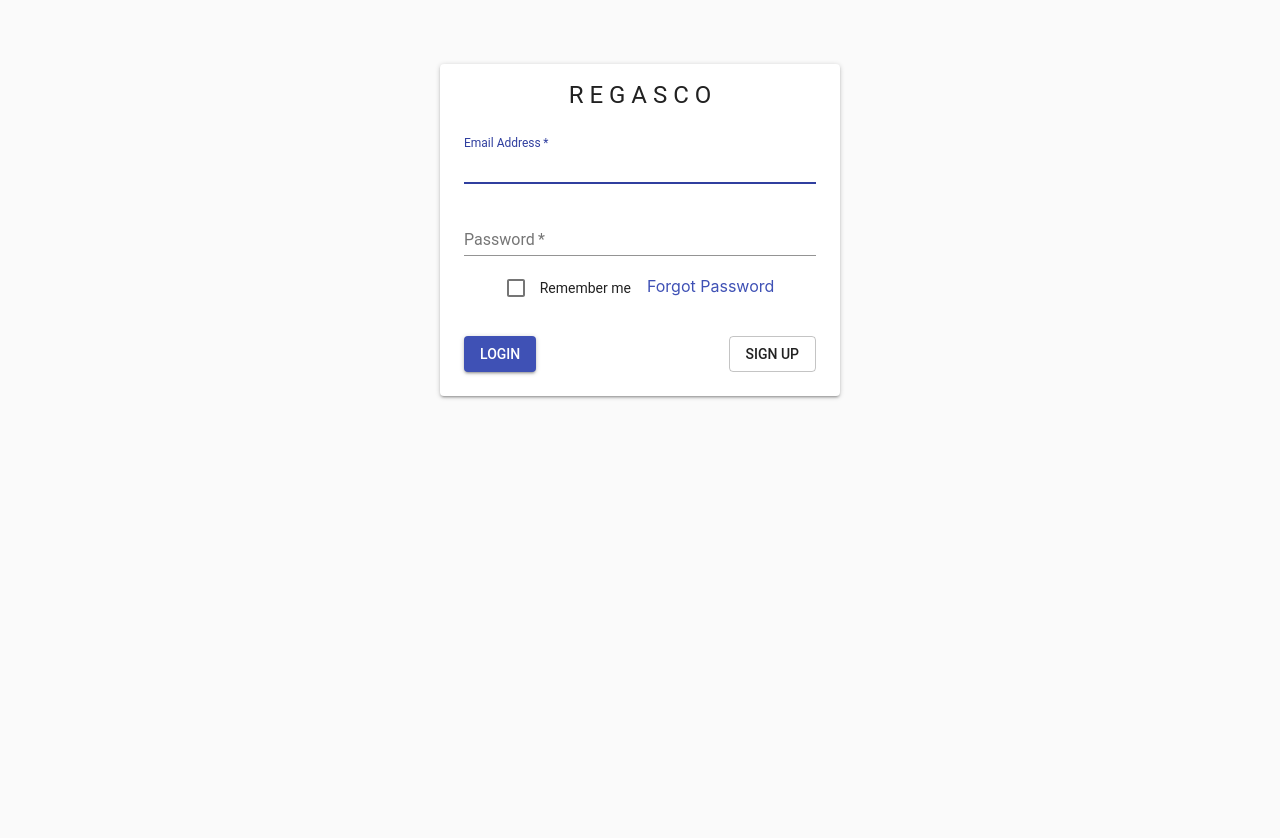
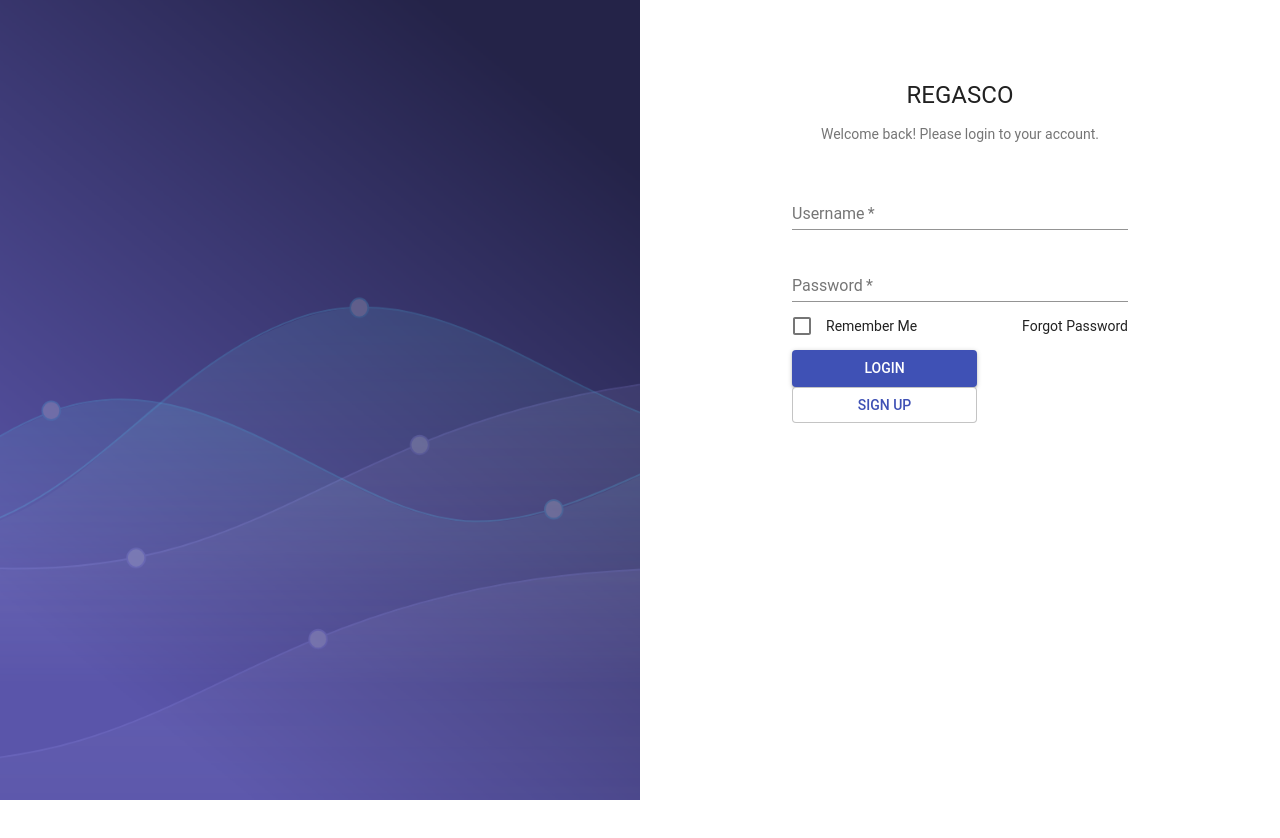
Before and after one commit to DaveDev813/whitelabel, a React (Create React App) app: page / in a window 1280 px wide. Shown: the top 838 px of the page. After the commit the page ends 800 px from the top, so only its background shows below. Built offline with nearby package versions, Linux system fonts and the light colour scheme.

Commit message:
Modified Login Page

```diff
--- a/src/screens/SignInScreen.tsx
+++ b/src/screens/SignInScreen.tsx
@@ -1,104 +1,117 @@
 import React from "react";
-import Button from "@material-ui/core/Button";
-import CssBaseline from "@material-ui/core/CssBaseline";
-import FormControl from "@material-ui/core/FormControl";
-import FormControlLabel from "@material-ui/core/FormControlLabel";
-import Checkbox from "@material-ui/core/Checkbox";
-import Input from "@material-ui/core/Input";
-import InputLabel from "@material-ui/core/InputLabel";
-import Paper from "@material-ui/core/Paper";
-import withStyles from "@material-ui/core/styles/withStyles";
-import { Theme, createStyles, Grid, Link, Typography } from "@material-ui/core";
+import { RouteComponentProps, withRouter } from "react-router";
 import LaunchContainer from "../containers/LaunchContainer";
 import LaunchTitle from "../components/LaunchTitle";
 
+import { Grid, TextField, FormControlLabel, Checkbox, Button, Typography, withStyles, createStyles, Theme, Link } from "@material-ui/core";
+
 const styles = (theme: Theme) =>
   createStyles({
-    main: {
-      width: "auto",
-      display: "block", // Fix IE 11 issue.
-      marginLeft: theme.spacing.unit * 3,
-      marginRight: theme.spacing.unit * 3,
-      [theme.breakpoints.up(400 + theme.spacing.unit * 3 * 2)]: {
-        width: 400,
-        marginLeft: "auto",
-        marginRight: "auto"
-      }
-    },
     paper: {
-      marginTop: theme.spacing.unit * 8,
+      margin: `${theme.spacing.unit * 8}px 20%`,
       display: "flex",
       flexDirection: "column",
       alignItems: "center",
       padding: `${theme.spacing.unit * 2}px ${theme.spacing.unit * 3}px ${theme
         .spacing.unit * 3}px`
     },
-    avatar: {
-      margin: theme.spacing.unit,
-      backgroundColor: theme.palette.secondary.main
-    },
     form: {
       width: "100%", // Fix IE 11 issue.
-      marginTop: theme.spacing.unit
+      marginTop: theme.spacing.unit + 30
     },
-    submit: {
-      marginTop: theme.spacing.unit * 3
+    button: {
+      width: 185
+    },
+    forgot_password: {
+      color: ''
     }
   });
 
-function SignInScreen(props: { classes: any }) {
-  const { classes } = props;
+const Signin: React.FC<{ classes: any } & RouteComponentProps> = ({
+  classes,
+  history
+}) => {
+  return (
+    <LaunchContainer>
+      <div className={classes.paper}>
+        <LaunchTitle subtitle="Welcome back! Please login to your account." />
+        <form className={classes.form}>
+          <Grid container spacing={24}>
+            <Grid item xs={12} sm={12}>
+              <TextField
+                required
+                id="username"
+                name="username"
+                label="Username"
+                fullWidth
+                autoComplete="username"
+              />
+            </Grid>
+            <Grid item xs={12} sm={12}>
+              <TextField
+                required
+                id="password"
+                name="password"
+                label="Password"
+                type="password"
+                fullWidth
+                autoComplete="password"
+              />
+            </Grid>
 
-  return (
-    <main className={classes.main}>
-      <CssBaseline />
-      <Paper className={classes.paper}>
-        <Typography component="h1" variant="h5">
-          R E G A S C O
-        </Typography>
-        <form className={classes.form}>
-          <FormControl margin="normal" required fullWidth>
-            <InputLabel htmlFor="email">Email Address</InputLabel>
-            <Input id="email" name="email" autoComplete="email" autoFocus />
-          </FormControl>
-          <FormControl margin="normal" required fullWidth>
-            <InputLabel htmlFor="password">Password</InputLabel>
-            <Input
-              name="password"
-              type="password"
-              id="password"
-              autoComplete="current-password"
-            />
-          </FormControl>
-          <FormControlLabel
-            control={<Checkbox value="remember" color="primary" />}
-            label="Remember me"
-          />
-          <Link>
-            Forgot Password
-          </Link>
-          <Grid container direction="row" alignItems="flex-end" justify="space-between">
+          </Grid>
+
+          <Grid container item xs={12} direction="row" justify="space-between" alignItems="center">
+            <Grid item>
+              <FormControlLabel
+                  control={
+                    <Checkbox color="primary" name="saveAddress" value="yes"/>
+                  }
+                  label="Remember Me"
+                />
+            </Grid>
+            <Grid item >
+              <Typography
+                style={{cursor: "pointer"}}
+              >
+                Forgot Password
+              </Typography>
+            </Grid>
+          </Grid>
+
+          <Grid container direction="row" justify="space-between" alignItems="baseline">
+            <Grid item>
               <Button
                 type="submit"
+                // fullWidth
                 variant="contained"
                 color="primary"
-                className={classes.submit}
+                className={classes.button}
               >
                 Login
               </Button>
+            </Grid>
+            <Grid item>
               <Button
                 type="submit"
+                // fullWidth
                 variant="outlined"
                 color="default"
-                className={classes.submit}
+                style={{color: '#3F51B5', backgroundColor: '#FFFFFF', outlineColor: '#3F51B5'}}
+                className={classes.button}
               >
                 Sign up
               </Button>
+            </Grid>
+          </Grid>
+
+          <Grid>
+
           </Grid>
         </form>
-      </Paper>
-    </main>
+      </div>
+    </LaunchContainer>
   );
-}
+};
 
-export default withStyles(styles)(SignInScreen);
+export default withRouter(withStyles(styles)(Signin));
```
